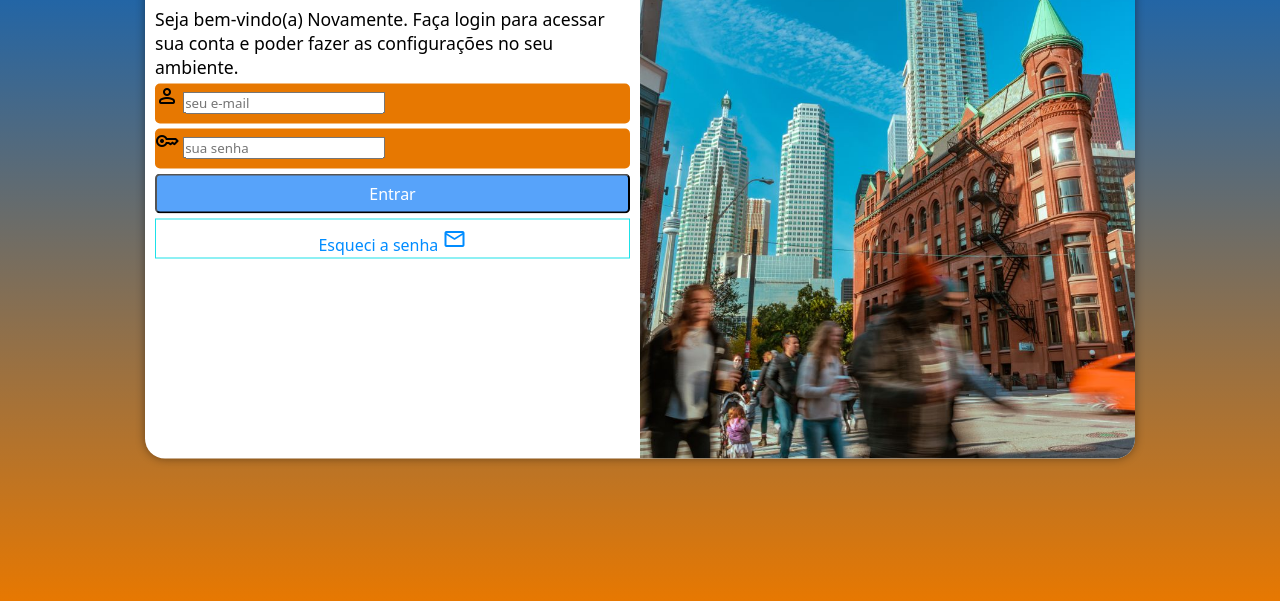
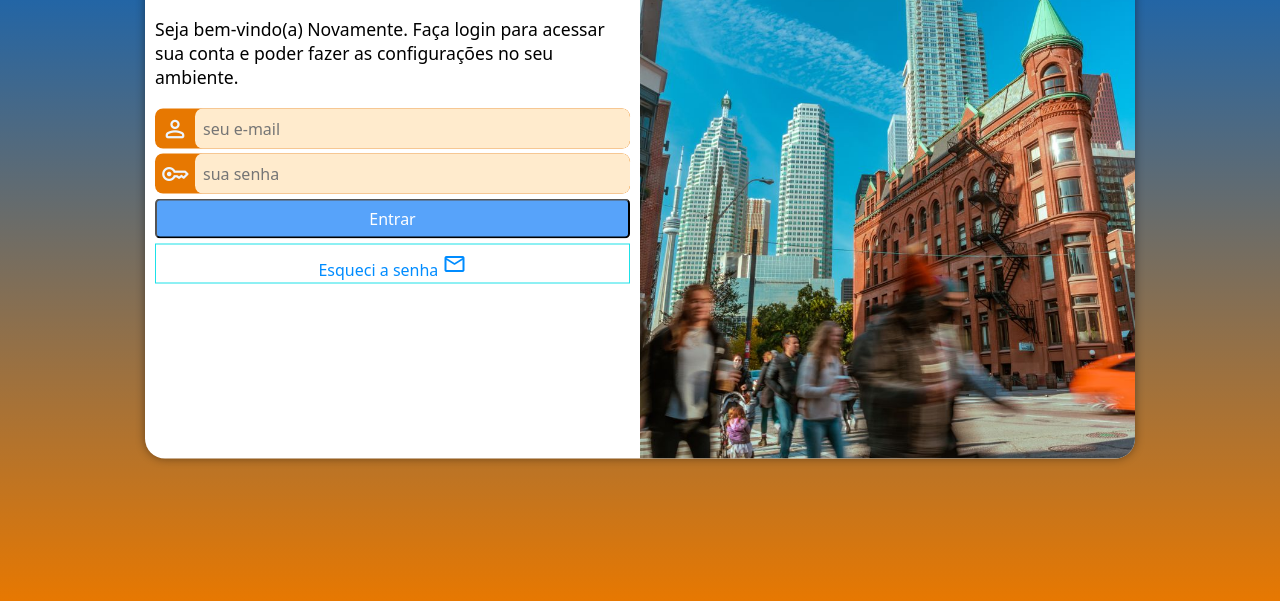
Before and after one commit to Kardoozo/projeto-login, a plain HTML site: page index.html in a window 1280 px wide. Shown: the part 199-800 px from the top of the page. Drawn offline with nearby package versions, Linux system fonts and the light colour scheme.

Commit message:
termined

```diff
--- a/estilos/style.css
+++ b/estilos/style.css
@@ -75,12 +75,53 @@ form label{
     display: none;
 }
 
+form > div.campo {
+    position: relative;
+    background-color: #e77801;
+    display: block;
+    width: 100%;
+    height: 40px;
+    border-radius: 8px;
+    margin: 5px 0;
+    overflow: hidden;
+}
+
+div.campo > span {
+    position: absolute;
+    left: 0;
+    top: 0;
+    width: 40px;
+    height: 100%;
+    display: flex;               /* só dentro do span, para centralizar o ícone */
+    align-items: center;
+    justify-content: center;
+    font-size: 28px;
+    color: rgb(236, 245, 255);
+    padding: 0;
+}
+
+div.campo > input {
+    position: absolute;
+    left: 40px;
+    right: 0;                    /* estica até a borda direita */
+    top: 0;
+    bottom: 0;
+    width: auto;                 /* deixa left/right mandarem */
+    height: 100%;
+    font-size: 1em;
+    background-color: blanchedalmond;
+    border: 0;
+    border-radius: 8px;
+    padding: 4px 8px;
+    /* apague o transform: translateY */
+}
+
 form > div.campo{
     background-color: #e77801;
     display: block;
     width: 100%;
     height: 40px;
-    border-radius: 5px;
+    border-radius: 8px;
     margin: 5px 0px;
 }
 
--- a/midia-query/style.css
+++ b/midia-query/style.css
@@ -7,6 +7,7 @@
     }
     section#login{
         width: 80vw;
+        height: 350px;
 
     }
     section#login > div#imagem{
@@ -46,5 +47,6 @@
 
     div#form > p{
     font-size: 1.1em;
+    margin: 20px 0px;
 }
 }
```
Also changed, not shown: index.html (+0 -1 lines).
